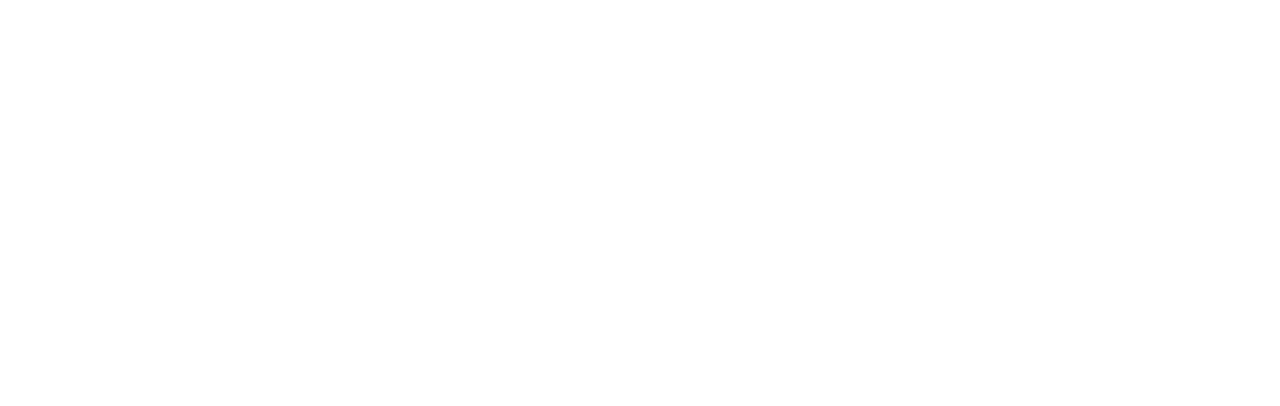
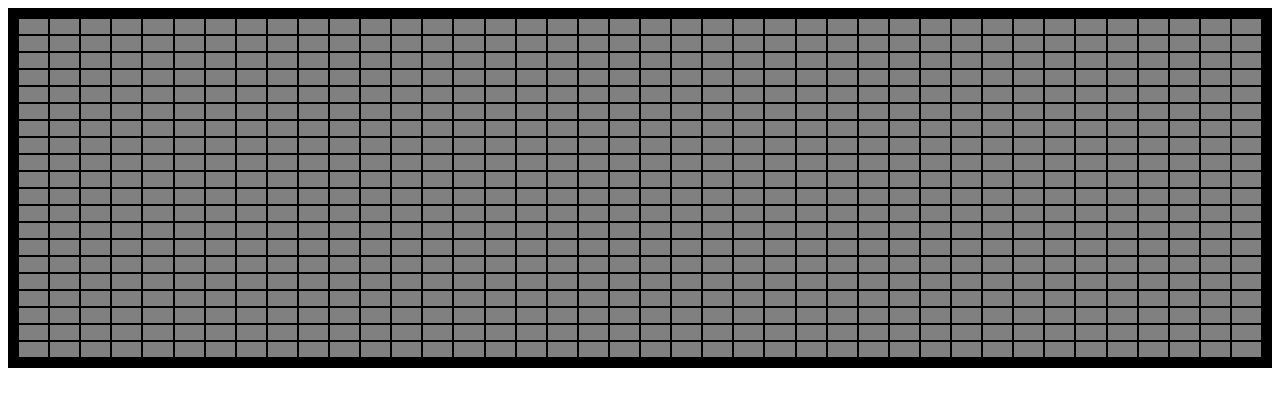
Before and after one commit to acciojob/Color-board-rupadevii, a website: page main.html in a window 1280 px wide. Drawn offline with Linux system fonts and the light colour scheme.

Commit message:
created a submission

```diff
--- a/main.html
+++ b/main.html
@@ -8,6 +8,9 @@
 
 <body>
 	<!-- the entire body must be written by student -->
+	<main>
+	<div class="container"></div>
+	</main>
     <script type="text/javascript" src="./script.js">
 </script>
 
--- a/script.js
+++ b/script.js
@@ -1 +1,16 @@
 //your JS code here. If required.
+const container = document.querySelector('.container');
+const colors = ["red", "black", "blue", "green", "yellow", "orange", "pink", "purple", "orange","white"]
+
+for(let i=0; i<800; i++){
+	const div = document.createElement('div')
+	div.className = 'square';
+	container.append(div)
+	div.addEventListener("mouseover", () =>{
+		div.style.backgroundColor = colors[Math.floor(Math.random() * 10)]
+	})
+	div.addEventListener("mouseout", () => {
+		div.style.backgroundColor = "gray";
+		div.classList.add("reset")
+	})
+}
--- a/styles.css
+++ b/styles.css
@@ -1 +1,21 @@
 /*  your css code here. If applicable */
+main{
+	background-color: black;
+	padding:10px;
+}
+
+.container{
+	display: grid;
+	grid-template-columns: repeat(40, 1fr);
+	background-color: black;
+}
+
+.square{
+	border:1px solid black;
+	height:15px;
+	background-color: gray;
+}
+
+.reset{
+	transition: background-color 2s;
+}
```
